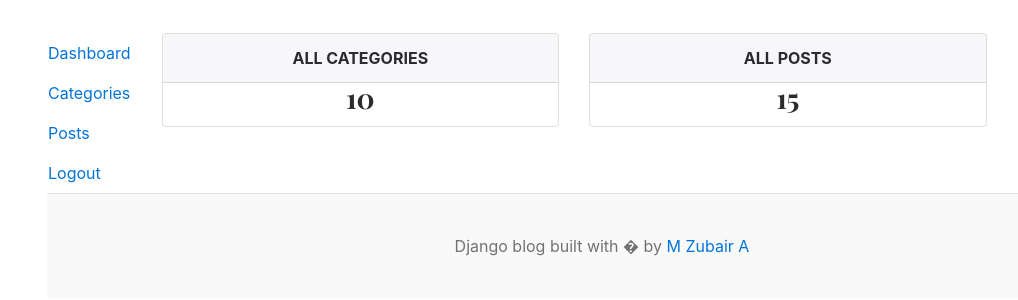
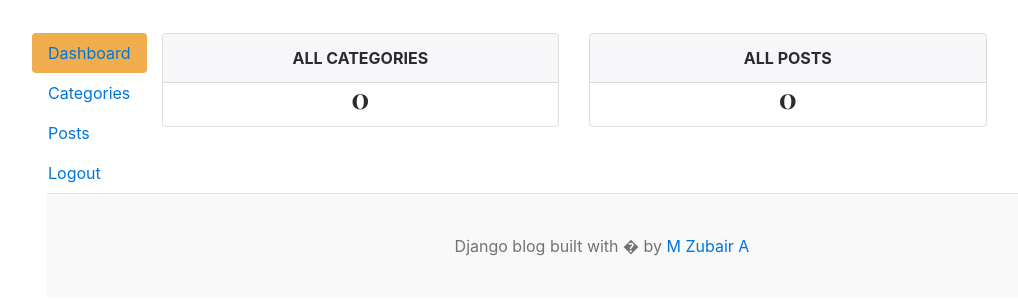
Before and after one commit to zubairwardak/Django-Blog, a Django app: page /dashboard/ in a window 1280 px wide. Shown: the part 92-392 px from the top of the page, without its empty margins (38-1056 px from the left). Run offline with Django 5.2, Linux system fonts and the light colour scheme; the visitor is signed in with stand-in values (Sample User, id 1); data that the repository does not hold is empty; parts of the project's set-up code (start-up, migrations or seed data) failed here and were passed over.

Commit message:
Blogs and Category count

```diff
--- a/dashboards/urls.py
+++ b/dashboards/urls.py
@@ -2,5 +2,6 @@ from django.urls import path
 from . import views
 
 urlpatterns = [
-    path('', views.dashboard, name='dashboard')
+    path('', views.dashboard, name='dashboard'),
+    path('categories/', views.categories, name='categories')
 ]
--- a/dashboards/views.py
+++ b/dashboards/views.py
@@ -1,5 +1,20 @@
 from django.shortcuts import render
+from blogs.models import Category , Blog
+from django.contrib.auth.decorators import login_required
 
-# Create your views here.
+
+@login_required(login_url = 'login')
+
 def dashboard(request):
-    return render(request, 'dashboard/dashboard.html')
+    category_count = Category.objects.all().count()
+    blogs_count = Blog.objects.all().count()
+
+    context = {
+        'category_count' : category_count,
+        'blogs_count' : blogs_count
+    }
+    return render(request, 'dashboard/dashboard.html', context)
+
+
+def categories (request):
+    return render(request, 'dashboard/categories.html')
--- a/templates/dashboard/dashboard.html
+++ b/templates/dashboard/dashboard.html
@@ -4,14 +4,8 @@
 
 <div class="row">
     <!-- Left sidebar  -->
-     <div class="clo-md-3">
-        <div class="nav flex-column nav-pills bg-light" aria-orientation="vertical">
-            <a href="" class="nav-link text-dark">Dashboard</a>
-            <a href="" class="nav-link text-dark">Categories</a>
-            <a href="" class="nav-link text-dark">Posts</a>
-            <a href="" class="nav-link text-dark">Logout</a>
-        </div>
-     </div>
+      <!-- Load sidebar here -->
+     {%  include 'dashboard/sidebar.html'%}
 
     <!-- Right side content -->
      <div class="col-md-9">
@@ -20,7 +14,7 @@
                 <div class="card border-default mb-3">
                     <div class="card-header text-center text-uppercase font-weight-bold">All Categories</div>
                     <div class="card-body text-dark">
-                        <h3 class="card-title text-center">10<h3>
+                        <h3 class="card-title text-center">{{ category_count }}<h3>
                     </div>
                 </div>
             </div>
@@ -29,7 +23,7 @@
                 <div class="card border-default mb-3">
                     <div class="card-header text-center text-uppercase font-weight-bold">All Posts</div>
                     <div class="card-body text-dark">
-                        <h3 class="card-title text-center">15<h3>
+                        <h3 class="card-title text-center">{{ blogs_count}}<h3>
                     </div>
                 </div>
             </div>
--- /dev/null
+++ b/templates/dashboard/sidebar.html
@@ -0,0 +1,8 @@
+ <div class="clo-md-3">
+        <div class="nav flex-column nav-pills bg-light" aria-orientation="vertical">
+            <a href="{% url 'dashboard'%}" class="nav-link text-dark {% if '/dashboard/' == request.path %} bg-warning {% endif %}">Dashboard</a>
+            <a href="{% url 'categories' %}" class="nav-link text-dark {% if '/categories/' in request.path  %} bg-warning {% endif %}">Categories</a>
+            <a href="" class="nav-link text-dark">Posts</a>
+            <a href="" class="nav-link text-dark">Logout</a>
+        </div>
+     </div>
```
Also changed, not shown: templates/dashboard/categories.html (added, +16 -0 lines).
